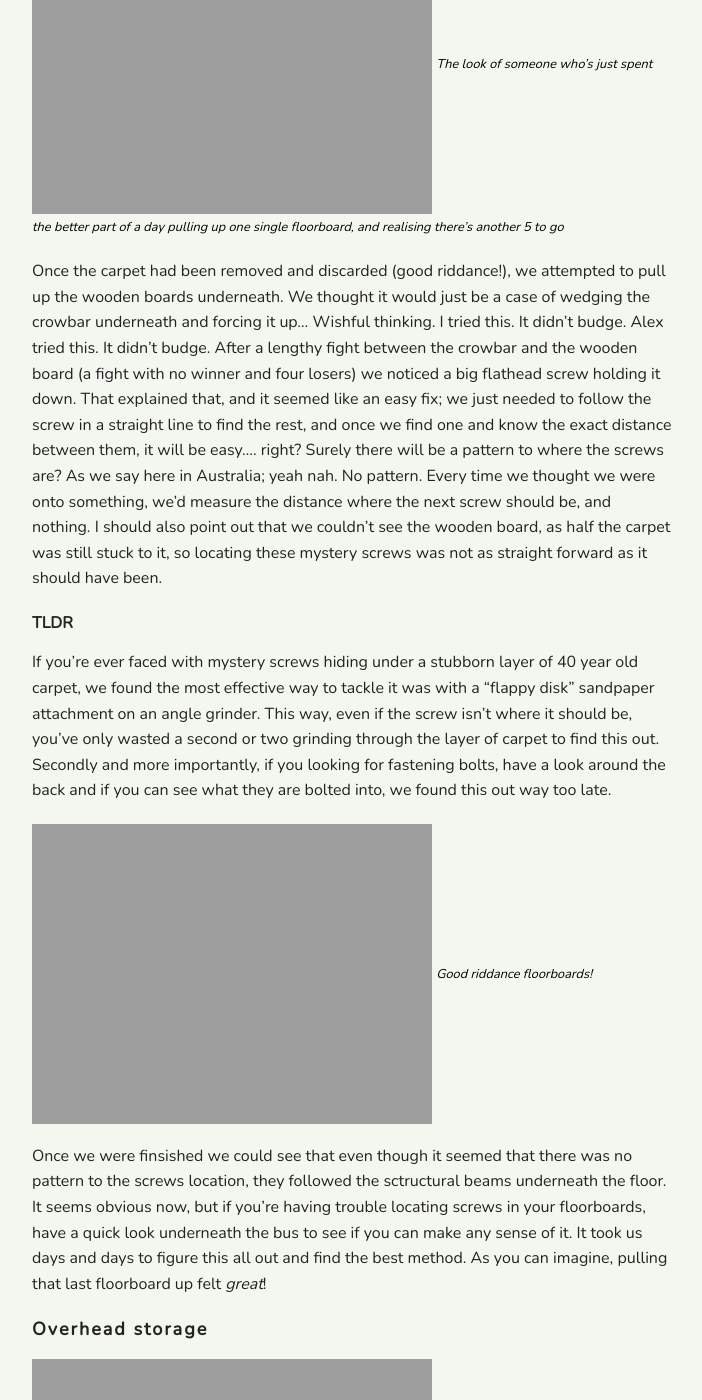
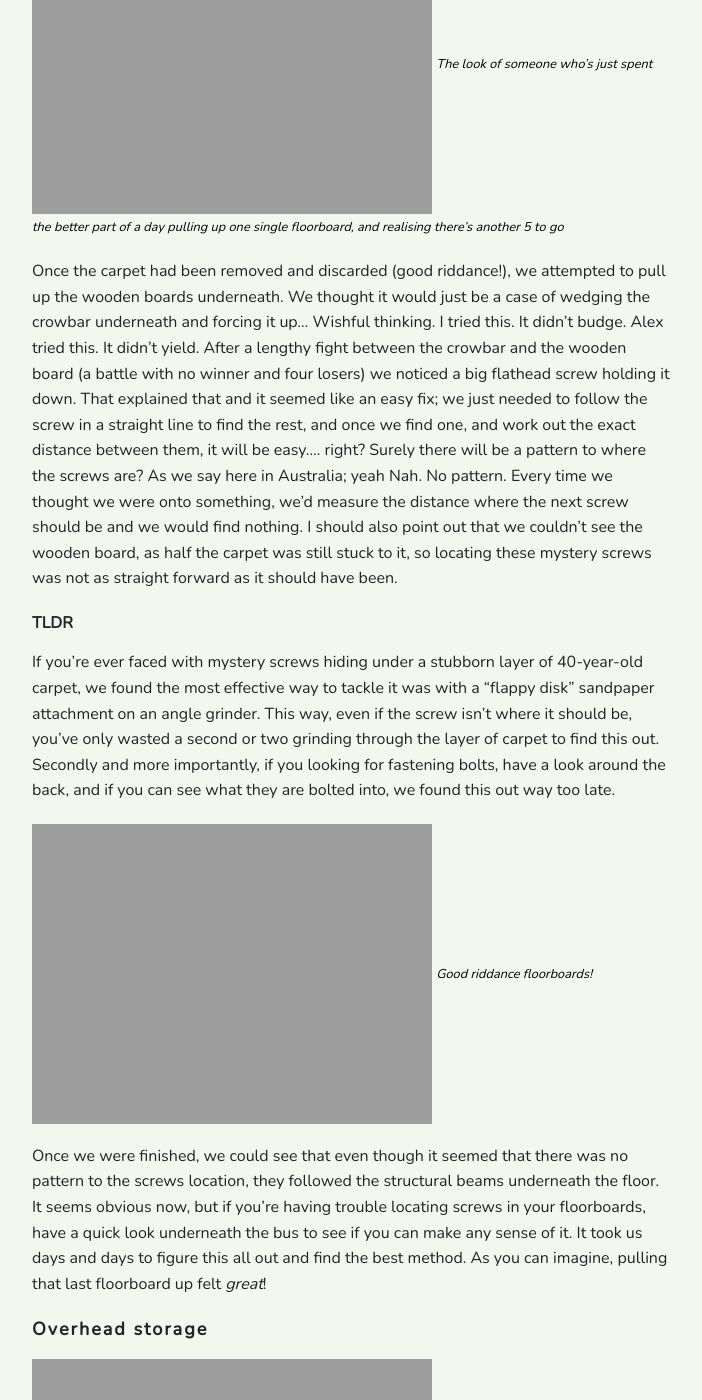
Before and after one commit to vendablefall/littlekiwibus, a Jekyll site: the page built from _posts/2019-01-14-demolishing-bus-interiors.md, in a window 1280 px wide and 1400 px high, scrolled down 5502 px. Shown: the whole window, without its empty margins (288-990 px from the left). Built offline with Jekyll 4.4.1, drawn with Linux system fonts in a browser that asks for light colours; Markdown is read by kramdown in place of the engine named in the settings; comment, search, counter and statistics services are not loaded; some of the changed text lies outside the part shown.

Commit message:
grammarly

```diff
--- a/_posts/2019-01-14-demolishing-bus-interiors.md
+++ b/_posts/2019-01-14-demolishing-bus-interiors.md
@@ -1,17 +1,17 @@
 ---
 layout: post
 title:  "Our tips on demolishing bus interiors"
-date:   2019-01-14 00:00:00 +0800 #re-adjust date as needed (post will not be shown untill that date)
+date:   2019-01-14 00:00:00 +0800 #re-adjust date as needed (post will not be shown until that date)
 author: Bridget Porter # name here
 ---
-We're back! Back into our routines after three very exciting weeks in New Zealand. We're still blissfully full of ham, Christmas pudding & Terry's Chocolate Oranges, and we even still have a bit of Christmas cheer.. but physically, we are pooped. Here we detail a few tips that we wish we knew at thr start of our demolision and the tools we used.
+We're back! Back into our routines after three inspiring weeks in New Zealand. We're still blissfully full of ham, Christmas pudding & Terry's Chocolate Oranges, and we even still have a bit of Christmas cheer.. but physically, we are pooped. Here we detail a few tips that we wish we knew at the start of our demolition and the tools we used.
 
-<img src="{{site.url}}/images/demolishing-our-bus-interior/bna-xmas.jpg"/>
+<img src="{{site.url}}/images/demolishing-bus-interiors/bna-xmas.jpg"/>
 <a class="image-captions">Alex's *"do we have to be taking a photo right now"* face</a>
 
 <!--more-->
 
-<img src="{{site.url}}/images/demolishing-our-bus-interior/christmas-dinner.jpg"/>
+<img src="{{site.url}}/images/demolishing-bus-interiors/christmas-dinner.jpg"/>
 <a class="image-captions">Getting into the Christmas spirit by making ourselves uncomfortably full</a>
 
 Here are some TLDR (too long didn't read) links for those of you bus enthusiasts who are time poor and would rather skip the waffle and get straight to the helpful parts: <br>
@@ -23,14 +23,14 @@
 
 Anyway, back to our Christmas "break". It was three weeks of physical labour. Exciting, but gruelling. Half our holiday was spent inside the bus in the sweltering heat; the other half was spent crouched down underneath the bus with all our new spider friends. It was a labour of love, one we would gladly do over again. (Not anytime soon, just so we're clear.)
 
-We had our ups and downs; physically, mentally and emotionally. Alex whacked both of us (on separate occasions) in the face with a crowbar. Accidentally, I should add. That was definitely a lowlight. We had our usual trivial disagreements. I tend to under-communicate while Alex tends to over-communicate; an endless source of contention between us. There were days when we put everything we had into the job at hand, and had nothing to show for it at the end of the day. That was demoralising to say the least.
+We had our ups and downs; physically, mentally and emotionally. Alex whacked both of us (on separate occasions) in the face with a crowbar. Accidentally, I should add. That was definitely a lowlight. We had our usual trivial disagreements. I tend to under-communicate while Alex tends to over-communicate; an endless source of contention between us. There were days when we put everything we had into the job at hand and had nothing to show for it at the end of the day. That was demoralising, to say the least.
 
-<img src="{{site.url}}/images/demolishing-our-bus-interior/dead-b.jpg"/>
+<img src="{{site.url}}/images/demolishing-bus-interiors/dead-b.jpg"/>
 <a class="image-captions">Siestas are absolutely vital for a successful demolition </a>
 
-But we accomplished everything we set out to, and got through it in one piece. What really amazed me is how it took so long to tackle the first 10% of some tasks, but as soon as we'd figured out the most effective methods, the preceeding 90% took relatively no time at all. And so this will be the focus of this blog post; how we overcame some of the more laborious tasks, what we found out along the way, and how we would do it more efficiently next time. And maybe you can cut through your 100% like we did our 90%.
+But we accomplished everything we set out to and got through it in one piece. What really amazed me is how it took so long to tackle the first 10% of some tasks, but as soon as we'd figured out the most effective methods, the other 90% took relatively no time at all. And so this will be the focus of this blog post; how we overcame some of the more laborious tasks, what we found out along the way, and how we would do it more efficiently next time. And maybe you can cut through your 100% like we did our 90%.
 
-<img src="{{site.url}}/images/demolishing-our-bus-interior/blindfold.jpg"/>
+<img src="{{site.url}}/images/demolishing-bus-interiors/blindfold.jpg"/>
 <a class="image-captions">Being led to our bus, about to see her in the flesh for the first time! *So nervous.* </a>
 
 <div id="tools"></div>
@@ -40,26 +40,26 @@
 
 * Angle grinder. (get a chord powered one, our battery version was underwhelming)
 * Reciprocating saw (and LOTS of blades if you chew through them as quickly as we do, and get a chord version, see above)
-* Rivet remover (we couldnt find one, but we sure wish we did)
+* Rivet remover (we couldn't find one, but we sure wish we did)
 * Drill (great for removing rivets without a rivet remover)
 * Impact driver (great for lifting carpet)
 * Chisel bit for impact driver
-* Crowbars (at least one, great for eveything demolition)
-* Socket set (a good one, should be mandatory for acr/bus work)
+* Crowbars (at least one, great for everything demolition)
+* Socket set (a good one, should be mandatory for car/bus work)
 * Radio/music speaker (to maintain everyone's sanity)
 
-<img src="{{site.url}}/images/demolishing-our-bus-interior/recip-saw.jpg"/>
+<img src="{{site.url}}/images/demolishing-bus-interiors/recip-saw.jpg"/>
 <a class="image-captions"><br>As you can see, I have my safety goggles on my head to keep my hair out of my eyes... that's how they work right?</a>
 
 <div id="rivets"></div>
 
 ### Rivets
 
-Ah the rivets. I'd never used, or even seen a rivet before this project. So removing the first rivet was almost fun. Now I never want to see another rivet again.
+Ah, the rivets. I'd never used, or even seen a rivet before this project. So removing the first rivet was almost fun. Now I never want to look at another rivet again.
 
-We removed the rivets with a drill. The trick is to start with a drill bit slightly smaller than the rivet to make a pilot hole, and then change to a bit the same size as the rivet. My brother (who's nearly more into this project than we are!) advised we should look for a "rivet remover", but when we went to the local Mitre 10 (for the 6th time that morning >_<) they claimed it didn't exist. As we were in a small town we didn't really have any other options, so we went back to our drill. However we consulted senor Google later on, and learnt that it definitely is a thing, you can get one on Amazon for $50. Damn you, small town Mitre 10.
+We removed the rivets with a drill. The trick is to start with a drill bit slightly smaller than the rivet to make a pilot hole, and then change to a bit the same size as the rivet. My brother (who's nearly more into this project than we are!) advised we should look for a "rivet remover", but when we went to the local Mitre 10 (for the 6th time that morning >_<) they claimed it didn't exist. As we were in a small town we didn't really have any other options, so we went back to our drill. However we consulted senior Google later on and learnt that it definitely is a thing, you can get one on Amazon for $50. Damn you, small-town Mitre 10.
 
-<img src="{{site.url}}/images/demolishing-our-bus-interior/mitre-10.jpg"/>
+<img src="{{site.url}}/images/demolishing-bus-interiors/mitre-10.jpg"/>
 <a class="image-captions"><br>Mitre 10 quickly became our second home </a>
 
 ##### TLDR
@@ -68,44 +68,44 @@
 <div id="carpet"></div>
 
 ### Carpet
-<img src="{{site.url}}/images/demolishing-our-bus-interior/carpet-pull.jpg"/>
+<img src="{{site.url}}/images/demolishing-bus-interiors/carpet-pull.jpg"/>
 <a class="image-captions">That really shouldn't have taken that much time or energy!</a>
 
-Then came the seemingly impossible job of removing the carpet from the wooden floors. It was seriously stuck to the floor. We tried and failed for *hours*. Remember the 10% I talked about earlier? Well we spent hours on this 10%. We tried pulling it up without gloved hands, both individually and together. All we gained from this were two very sore backs, and two very grumpy moods. In the end we bought a chisel end for our impact driver and one person drove the chisel inbetween the carpet and the floor while the other person yanked at the carpet. We did half of the carpet in one go. Needless to say it was *extrememly* hard, inefficient and demoralising.
+Then came the seemingly impossible job of removing the carpet from the wooden floors. It was seriously stuck to the floor. We tried and failed for *hours*. Remember the 10% I talked about earlier? Well, we spent hours on this 10%. We tried pulling it up without gloved hands, both individually and together. All we gained from this were two very sore backs and two very grumpy moods. In the end, we bought a chisel end for our impact driver, and one person drove the chisel in between the carpet and the floor while the other person yanked at the carpet. We did half of the carpet in one go. Needless to say, it was *extremely* hard, inefficient and demoralising.
 
 ##### TLDR
-One trick we found made it all a lot easier was to cut the carpet into strips with a sharp blade and just try to remove a strip ata a time, rather than try and pull it all at once. We managed to do the right half of the bus in much less time than the left, and with much less back ache too.
+One trick we found made it all a lot easier was to cut the carpet into long strips with a sharp blade, and just try to remove one strip at a time, rather than trying to pull it all up at once. We managed to do the right-hand side of the bus in much less (about 1/4) time than the left, and with much less back-ache too.
 
 
  <div id="floors"></div>
 
 ### Wooden Floors
-<img src="{{site.url}}/images/demolishing-our-bus-interior/alex-floorboards.jpg"/>
+<img src="{{site.url}}/images/demolishing-bus-interiors/alex-floorboards.jpg"/>
 <a class="image-captions">The look of someone who's just spent the better part of a day pulling up one single floorboard, and realising there's another 5 to go</a>
 
-Once the carpet had been removed and discarded (good riddance!), we attempted to pull up the wooden boards underneath. We thought it would just be a case of wedging the crowbar underneath and forcing it up... Wishful thinking. I tried this. It didn't budge. Alex tried this. It didn't budge. After a lengthy fight between the crowbar and the wooden board (a fight with no winner and four losers) we noticed a big flathead screw holding it down. That explained that, and it seemed like an easy fix; we just needed to follow the screw in a straight line to find the rest, and once we find one and know the exact distance between them, it will be easy.... right? Surely there will be a pattern to where the screws are? As we say here in Australia; yeah nah. No pattern. Every time we thought we were onto something, we'd measure the distance where the next screw should be, and nothing. I should also point out that we couldn't see the wooden board, as half the carpet was still stuck to it, so locating these mystery screws was not as straight forward as it should have been.
+Once the carpet had been removed and discarded (good riddance!), we attempted to pull up the wooden boards underneath. We thought it would just be a case of wedging the crowbar underneath and forcing it up... Wishful thinking. I tried this. It didn't budge. Alex tried this. It didn't yield. After a lengthy fight between the crowbar and the wooden board (a battle with no winner and four losers) we noticed a big flathead screw holding it down. That explained that and it seemed like an easy fix; we just needed to follow the screw in a straight line to find the rest, and once we find one, and work out the exact distance between them, it will be easy.... right? Surely there will be a pattern to where the screws are? As we say here in Australia; yeah Nah. No pattern. Every time we thought we were onto something, we'd measure the distance where the next screw should be and we would find nothing. I should also point out that we couldn't see the wooden board, as half the carpet was still stuck to it, so locating these mystery screws was not as straight forward as it should have been.
 
 ##### TLDR
-If you're ever faced with mystery screws hiding under a stubborn layer of 40 year old carpet, we found the most effective way to tackle it was with a "flappy disk" sandpaper attachment on an angle grinder. This way, even if the screw isn't where it should be, you've only wasted a second or two grinding through the layer of carpet to find this out. Secondly and more importantly, if you looking for fastening bolts, have a look around the back and if you can see what they are bolted into, we found this out way too late.
+If you're ever faced with mystery screws hiding under a stubborn layer of 40-year-old carpet, we found the most effective way to tackle it was with a "flappy disk" sandpaper attachment on an angle grinder. This way, even if the screw isn't where it should be, you've only wasted a second or two grinding through the layer of carpet to find this out. Secondly and more importantly, if you looking for fastening bolts, have a look around the back, and if you can see what they are bolted into, we found this out way too late.
 
-<img src="{{site.url}}/images/demolishing-our-bus-interior/floorboards.jpg"/>
+<img src="{{site.url}}/images/demolishing-bus-interiors/floorboards.jpg"/>
 <a class="image-captions">Good riddance floorboards!</a>
 
-Once we were finsished we could see that even though it seemed that there was no pattern to the screws location, they followed the sctructural beams underneath the floor. It seems obvious now, but if you're having trouble locating screws in your floorboards, have a quick look underneath the bus to see if you can make any sense of it. It took us days and days to figure this all out and find the best method. As you can imagine, pulling that last floorboard up felt *great*!
+Once we were finished, we could see that even though it seemed that there was no pattern to the screws location, they followed the structural beams underneath the floor. It seems obvious now, but if you're having trouble locating screws in your floorboards, have a quick look underneath the bus to see if you can make any sense of it. It took us days and days to figure this all out and find the best method. As you can imagine, pulling that last floorboard up felt *great*!
 
 <div id="ostorage"></div>
 
 ### Overhead storage
-<img src="{{site.url}}/images/demolishing-our-bus-interior/luggage.jpg"/>
+<img src="{{site.url}}/images/demolishing-bus-interiors/luggage.jpg"/>
 <a class="image-captions">It's amazing how much space removing these opened up!</a>
 
-One of the tasks we had to tackle was the removal of the luggage compartments on the roof. We had already arranged to donate the seats to Otago Bus Heritage Society; they have a 1960s Bedford bus with no seats that they're restoring, and we had a bus full of seats that would fit perfectly into it. We thought about trying to remove the overhead luggage compartments neatly, in case they had a use for them too. Unfortunately these good intentions lasted about 10 minutes. After a closer examination of said luggage compartments, we realised that taking them out without destroying them wasn't going to happen. The bus really wasn't built with the intention of being pulled apart.
+One of the tasks we had to tackle was the removal of the luggage compartments on the roof. We had already arranged to donate the seats to Otago Bus Heritage Society; they have a 1960s Bedford bus with no seats that they're restoring, and we had a bus full of seats that would fit perfectly into it. We thought about trying to remove the overhead luggage compartments neatly, in case they had a use for them too. Unfortunately, these good intentions lasted about 10 minutes. After a closer examination of said luggage compartments, we realised that taking them out without destroying them wasn't going to happen. The bus really wasn't built with the intention of being pulled apart.
 
-The compartments ran almost the whole length of the bus and even if we could detach them without destroying them we wouldn't have been able to get them out the door! So we turned to our favourite "shortcut tool", the reciprocating saw. We decided to cut the compartments into thirds and cut as close to the edge as we could, allowing us to pull out the bulk of the compartments, so we could get to the rivets that were holding them in place.
+The compartments ran almost the whole length of the bus, and even if we could detach them without destroying them we wouldn't have been able to get them out the door! So we turned to our favourite "shortcut tool", the reciprocating saw. We decided to cut the compartments into thirds and cut as close to the edge as we could, allowing us to pull out the bulk of them so we could get to the rivets that were holding them in place.
 
 ##### TLDR
-Our tip from this part of the project, At the start of the demolision, decide what you are trying to keep and what you arnt, dont spend any time trying to preserve items you are not intending to keep, cut them in half and get rid of them as quickly as possible, you will spend enough time on the project struggling with unexpected setbacks you dont need to spend more time wondering if you shouild preserve "junk".
+At the start of the demolition, decide what you are trying to keep and what you aren't, don't spend any time trying to preserve items you do not intend to keep. Cut those items in half and get rid of them as quickly as possible, you will spend enough time on the project struggling with unexpected setbacks, you don't need to spend more time wondering if you should preserve "junk".
 
-Hopefully you gained something out of our post today, and if not, thanks for reading :-)
+Hopefully, you gained something out of our post today, and if not, thanks for reading :-)
 
-Untill next time.
+Until next time.
```
